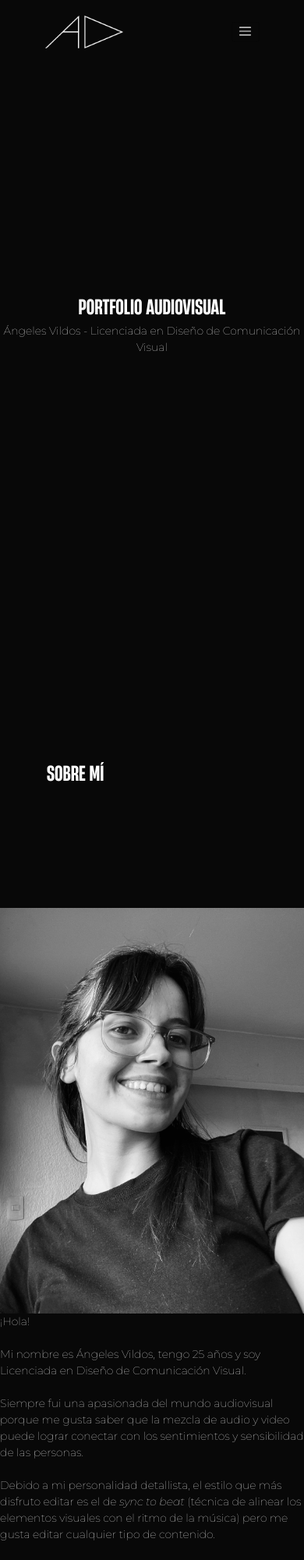
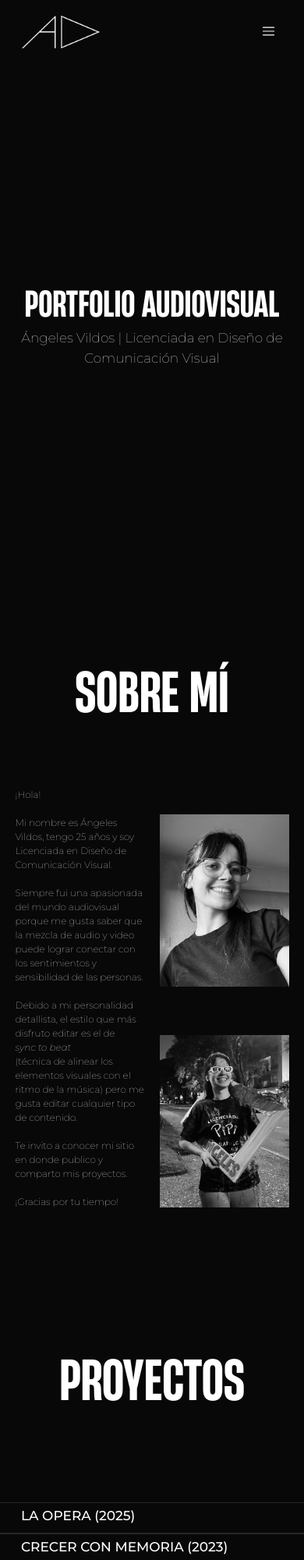
Before and after one commit to AngelesVildos/angelesvildos.github.io, a plain HTML site: page index.html in a window 390 px wide. Shown: the top 2000 px of the page at 78% size. Drawn offline with nearby package versions, Linux system fonts and the light colour scheme; a web font is replaced by a local one.

Commit message:
mobile del index

```diff
--- a/index.html
+++ b/index.html
@@ -64,7 +64,7 @@
       <section id="portada">
         <div class="portada-texto">
           <h1>PORTFOLIO AUDIOVISUAL</h1>
-          <p>Ángeles Vildos - Licenciada en Diseño de Comunicación Visual</p>
+          <p>Ángeles Vildos | Licenciada en Diseño de Comunicación Visual</p>
         </div>
       </section>
 
@@ -73,10 +73,6 @@
         <div class="titulos">
           <h1>SOBRE MÍ</h1>
         </div>
-        <div>
-
-        </div>
-
         <div class="contenedor-grid">
           <p class="texto-grid-1">¡Hola!
             <br><br>
@@ -108,7 +104,6 @@
         <div class="contenedor-proyectos">
           <div class="div-proyectos">
             <a href="./page/laopera.html"> <h2>LA OPERA (2025)</h2> </a>
-          <!-- <a href="./page/laopera.html"> <h2>L A&nbsp;&nbsp;O P E R A</h2> </a> -->
           </div>
         <div class="div-proyectos">
           <a href="./page/crecerconmemoria.html"> <h2>CRECER CON MEMORIA (2023)</h2> </a>
--- a/sass/estilos.scss
+++ b/sass/estilos.scss
@@ -46,30 +46,6 @@ h2 {
 h3 {
     font-size: 1.3rem;
     font-weight: 100;
-}
-
-.titulos {
-    height: 300px;
-    display: flex;
-    justify-content: space-between;
-    align-items: center;
-    padding-left: 60px;
-    padding-right: 60px;
-    .flecha-link img {
-        width: 25px;
-        height: auto;
-        cursor: pointer;
-        display: block;
-        transform: scale(1);
-        transition: transform 0.3s ease;
-        &:hover {
-            transform: scale(1.2);
-        }
-    }
-}
-
-.descripcion {
-    padding: 0 60px 70px 60px;
 }
 
 /*  header  */
@@ -124,6 +100,30 @@ header {
     }
 }
 
+.titulos {
+    height: 300px;
+    display: flex;
+    justify-content: space-between;
+    align-items: center;
+    padding-left: 60px;
+    padding-right: 60px;
+    .flecha-link img {
+        width: 25px;
+        height: auto;
+        cursor: pointer;
+        display: block;
+        transform: scale(1);
+        transition: transform 0.3s ease;
+        &:hover {
+            transform: scale(1.2);
+        }
+    }
+}
+
+.descripcion {
+    padding: 0 60px 70px 60px;
+}
+
 @import "./partials/index";
 @import "./partials/proyectos";
 @import "./partials/sobre-mi";
@@ -134,7 +134,7 @@ header {
 
 footer {
     width: 100%;
-    height: 250px;
+    height: 200px;
     background-color: $fondo;
     display: flex;
     flex-direction: column;
--- a/sass/partials/_mediaquery-mobile.scss
+++ b/sass/partials/_mediaquery-mobile.scss
@@ -2,23 +2,112 @@
 
 @media (max-width: 575.98px) {
 
+    #splash-screen {
+        #boton-visit {
+            width: 20%;
+        }
+    }
+
     h1 {
-        font-size: 2.6rem;
+        font-size: 7rem;
     }
 
     h2 {
-        font-size: 2.2rem;
+        font-size: 1.7rem;
     }
 
     h3 {
         font-size: 1rem;
     }
 
+    header {
+        #navbar {
+            padding-left: 20px;
+            padding-right: 20px;
+            #navbar-desplegable {
+                margin-top: 20px;
+                gap: 15px;
+            }
+        }
+    }
+
+    #portada {
+        .portada-texto {
+            h1 {
+                font-size: 4.5rem;
+                flex-direction: column;
+            }
+            p {
+                font-size: 1.7rem;
+            }
+        }
+    }
+
+    .titulos {
+        text-align: center;
+        padding-left: 0;
+        padding-right: 0;
+        display: block;
+    }
+
+    #sobre-mi {
+        .titulos {
+            height: 80px;
+        }
+    }
+
     .contenedor-grid {
-        grid-template-columns: 1fr;
+        display: grid;
+        grid-template-columns: 1fr 1fr;
         grid-template-areas:
-            "imagen1"
-            "texto1"
-            "imagen2";
+        "texto1 imagen1"
+        "texto1 imagen2";
+        margin: auto;
+        width: 90%;
+        height: 95vh;
+        padding-bottom: 100px;
+        .contenedor-img-grid1 {
+            grid-area: imagen1;
+            transform: translateY(40px);
+        }
+        .contenedor-img-grid2 {
+            grid-area: imagen2;
+            transform: translateY(-18px);
+        }
+        .texto-grid-1 {
+            grid-area: texto1;
+            display: flex;
+            flex-direction: column;
+            justify-content: center;
+            font-size: 1.2rem;
+        }
+        img {
+            aspect-ratio: 3 / 4;
+            height: auto;
+            display: block;
+        }
+    }
+
+    #proyectos {
+        height: 60vh;
+        .titulos {
+            height: 200px;
+        }
+    }
+
+    .contenedor-proyectos {
+        .div-proyectos {
+            height: 40px;
+            a {
+                margin-left: 27px;
+            }
+        }
+    }
+
+    footer {
+        height: 150px;
+        .footer-contenido {
+            padding-right: 37px;
+        }
     }
 }
```
Also changed, not shown: css/estilos.css, 2 other files. Lines whose indentation alone changed are shown as unchanged.
